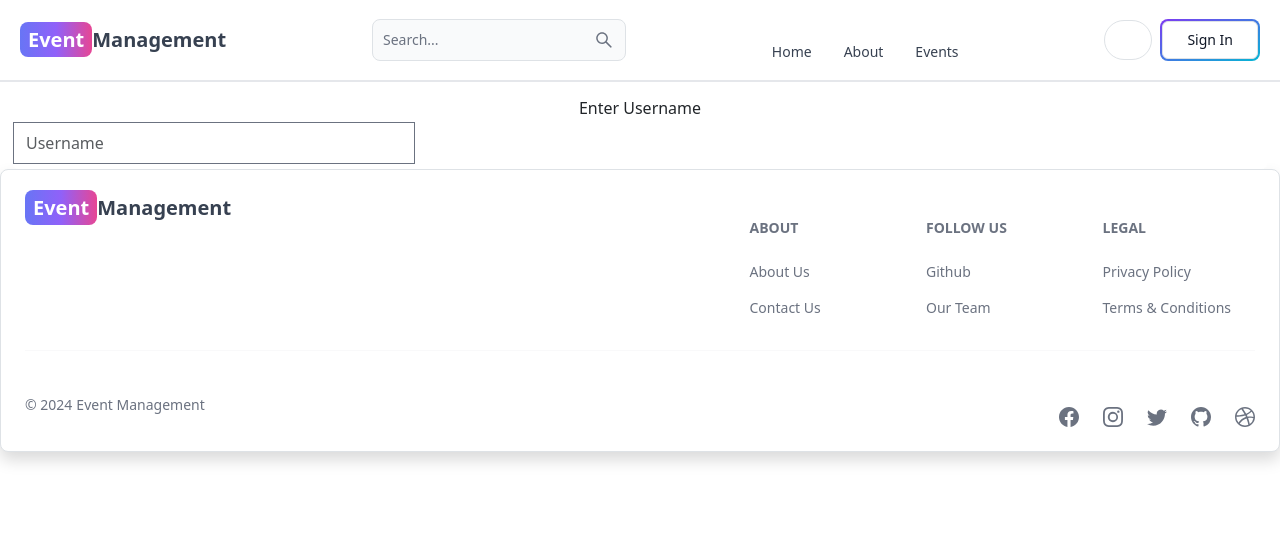
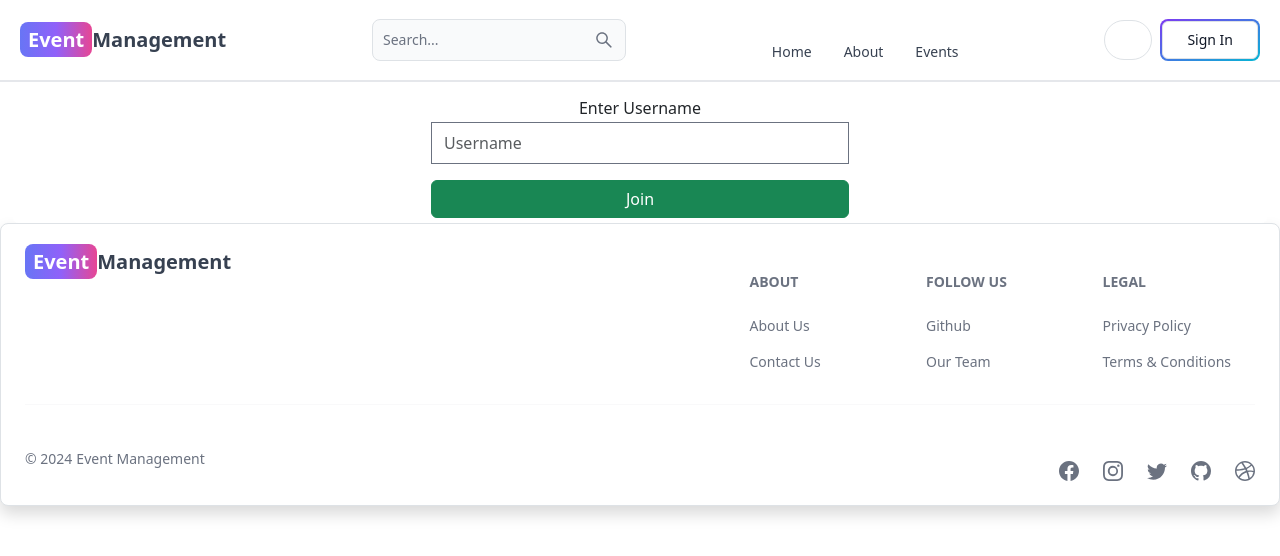
Before and after one commit to Avinash7390/Innodev_24, a React (Vite) app in the folder client/: page /global in a window 1280 px wide. Shown: the top 556 px of the page. Built offline with nearby package versions, Linux system fonts and the light colour scheme; no server answers.

Commit message:
new user front-enddone

```diff
--- /dev/null
+++ b/client/src/components/NewChatUser.jsx
@@ -0,0 +1,36 @@
+import React from 'react'
+
+const NewChatUser = ({newUser,handleChange,logNewUser}) => {
+    return (
+        <div className="card w-100 text-center border-white">
+        <div className="row">
+
+            <div className="col-12">
+                <h5> Enter Username</h5>
+            </div>
+
+
+            <div className="d-flex justify-content-center py-1">
+                <div className="col-4">
+                    <input
+                        type="text"
+                        name="username"
+                        value={newUser}
+                        className="form-control mb-3"
+                        placeholder="Username"
+                        autoComplete="off"
+                        onChange={(e) => handleChange(e)}
+                        onKeyPress={(e) => (e.code === "Enter" ? logNewUser() : null)}
+                    />
+                    <button className="btn btn-success w-100" onClick={() => logNewUser()}>Join</button>
+                </div>
+            </div>
+
+
+
+        </div>
+    </div>
+    );
+}
+
+export default NewChatUser;
--- a/client/src/pages/GlobalChat.jsx
+++ b/client/src/pages/GlobalChat.jsx
@@ -1,13 +1,19 @@
 import "bootstrap/dist/css/bootstrap.min.css";
 import "font-awesome/css/font-awesome.css";
-import {io} from "socket.io-client";
-import React,{useState} from 'react'
+import { io } from "socket.io-client";
+import React, { useState } from 'react'
+import NewChatUser from "../components/NewChatUser";
 
 const GlobalChat = () => {
 
-    const [newUser,setNewUser]=useState("");
-    function handleChange({currentTarget: input}){
+    const [newUser, setNewUser] = useState("");
+    const [user, setUser] = useState("");
+    function handleChange({ currentTarget: input }) {
         setNewUser(input.value);
+    }
+
+    function logNewUser() {
+        setUser(newUser);
     }
 
 
@@ -16,31 +22,11 @@ const GlobalChat = () => {
         <div>
             <main className="content">
                 <div className="container mt-3">
-            <div className="card w-100 text-center border-white">
-                <div className="row">
+                    {user && <div>Logged in as  {user}</div>}
+                    {!user &&
+                    <NewChatUser newUser={newUser} handleChange={handleChange} logNewUser={logNewUser} />
+                    }
 
-                    <div className="col-12">
-                        <h5> Enter Username</h5>
-                    </div>
-
-                    <div className="col-4">
-                    <div className="d-flex justify-content-center py-1">
-                        <input
-                        type="text"
-                        name="username"
-                        value={newUser}
-                        className="form-control"
-                        placeholder="Username"
-                        autoComplete="off"
-                        onChange={()=>this.handleChange(e)}
-                        />
-                    </div>
-                    </div>
-
-
-
-                </div>
-            </div>
                 </div>
             </main>
         </div>
```
Lines whose indentation alone changed are shown as unchanged.
